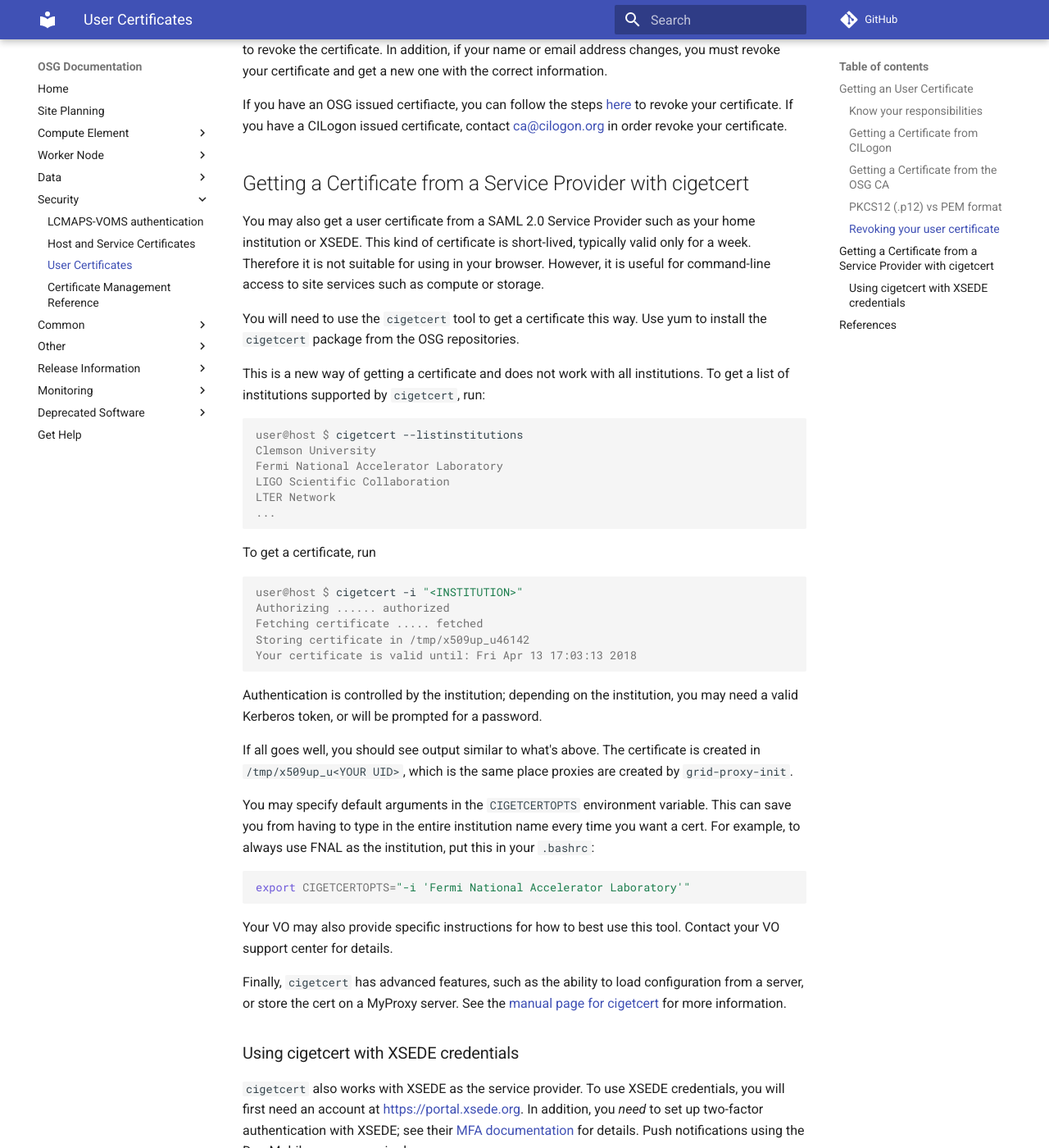
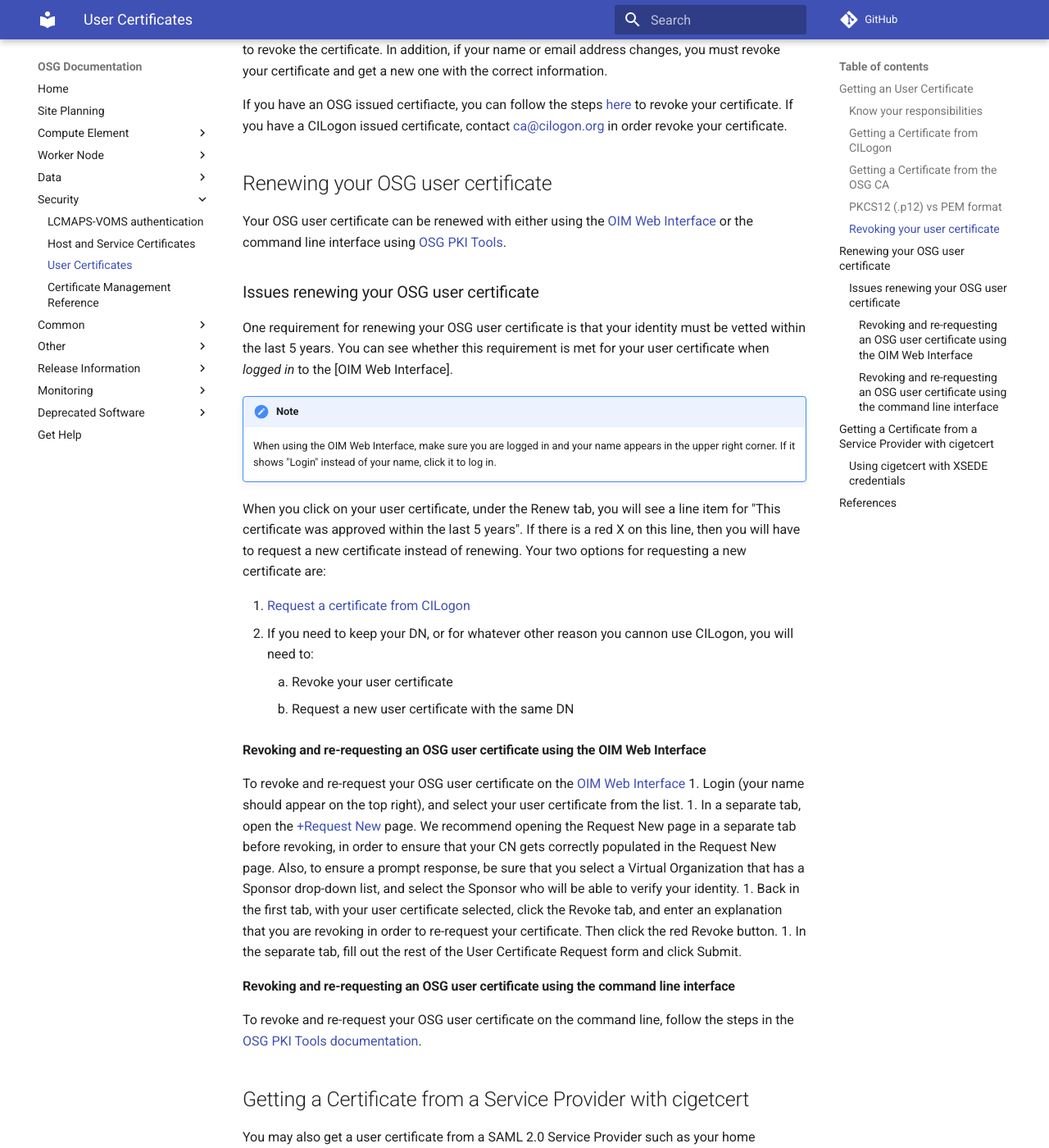
Before and after one commit to osg-htc/docs, an MkDocs documentation site: the page built from docs/security/user-certs.md, in a window 1280 px wide and 1400 px high, scrolled down 3750 px. Shown: the whole window at 82% size. Built offline with MkDocs 1.6.1 and Material for MkDocs 9.7.7, drawn with Linux system fonts in a browser that asks for light colours; comment, search, counter and statistics services are not loaded; old or Windows-style settings are respelled for this version of MkDocs.

Commit message:
Renewing your OSG user certificate / 5yr issue (SOFTWARE-3260)

```diff
--- a/docs/security/user-certs.md
+++ b/docs/security/user-certs.md
@@ -123,6 +123,52 @@
 If you have an OSG issued certifiacte, you can follow the steps [here](/security/certificate-management#osg-user-cert-revoke) to revoke your certificate.
 If you have a CILogon issued certificate, contact [ca@cilogon.org](mailto:ca@cilogon.org) in order revoke your certificate.
 
+Renewing your OSG user certificate
+----------------------------------
+
+Your OSG user certificate can be renewed with either using the
+[OIM Web Interface](https://oim.opensciencegrid.org/oim/certificateuser)
+or the command line interface using
+[OSG PKI Tools](/security/certificate-management).
+
+### Issues renewing your OSG user certificate
+
+One requirement for renewing your OSG user certificate is that your identity must be vetted within the last 5 years.
+You can see whether this requirement is met for your user certificate when *logged in* to the [OIM Web Interface].
+
+!!! note
+    When using the OIM Web Interface, make sure you are logged in and your name appears in the upper right corner.
+    If it shows "Login" instead of your name, click it to log in.
+
+When you click on your user certificate, under the Renew tab, you will see a line item for
+"This certificate was approved within the last 5 years".
+If there is a red X on this line, then you will have to request a new certificate instead of renewing.
+Your two options for requesting a new certificate are:
+
+1. [Request a certificate from CILogon](#getting-a-certificate-from-cilogon)
+1. If you need to keep your DN, or for whatever other reason you cannon use CILogon, you will need to:
+    1. Revoke your user certificate
+    2. Request a new user certificate with the same DN
+
+#### Revoking and re-requesting an OSG user certificate using the OIM Web Interface
+
+To revoke and re-request your OSG user certificate on the
+[OIM Web Interface](https://oim.opensciencegrid.org/oim/certificateuser)
+1. Login (your name should appear on the top right), and select your user certificate from the list.
+1. In a separate tab, open the [+Request New](https://oim.opensciencegrid.org/oim/certificaterequestuser) page.
+   We recommend opening the Request New page in a separate tab before revoking, in order to ensure that your CN gets
+   correctly populated in the Request New page.
+   Also, to ensure a prompt response, be sure that you select a Virtual Organization that has a Sponsor drop-down list,
+   and select the Sponsor who will be able to verify your identity.
+1. Back in the first tab, with your user certificate selected, click the Revoke tab, and enter an explanation that you are
+   revoking in order to re-request your certificate.  Then click the red Revoke button.
+1. In the separate tab, fill out the rest of the User Certificate Request form and click Submit.
+
+#### Revoking and re-requesting an OSG user certificate using the command line interface
+
+To revoke and re-request your OSG user certificate on the command line, follow the steps in the
+[OSG PKI Tools documentation](/security/certificate-management#osg-user-cert-revoke).
+
 
 Getting a Certificate from a Service Provider with cigetcert
 ------------------------------------------------------------
```
